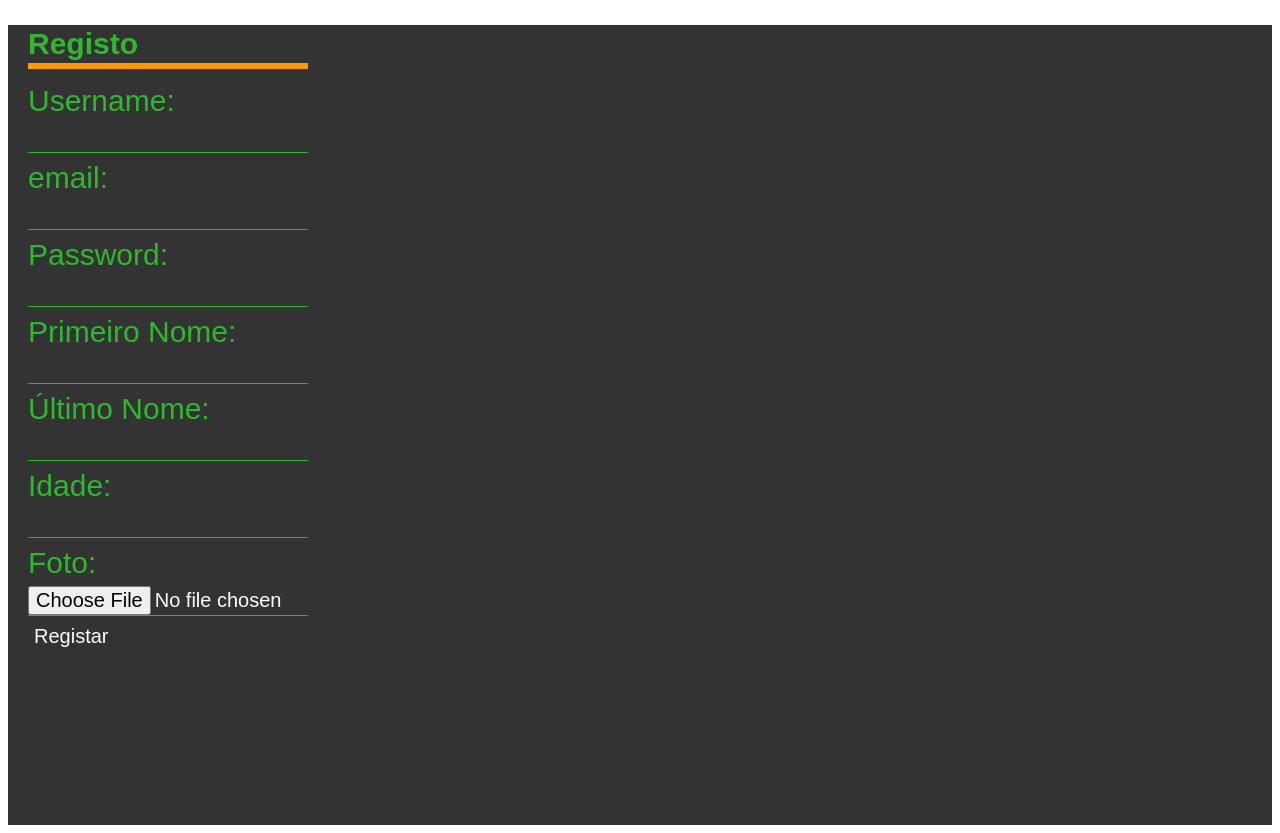
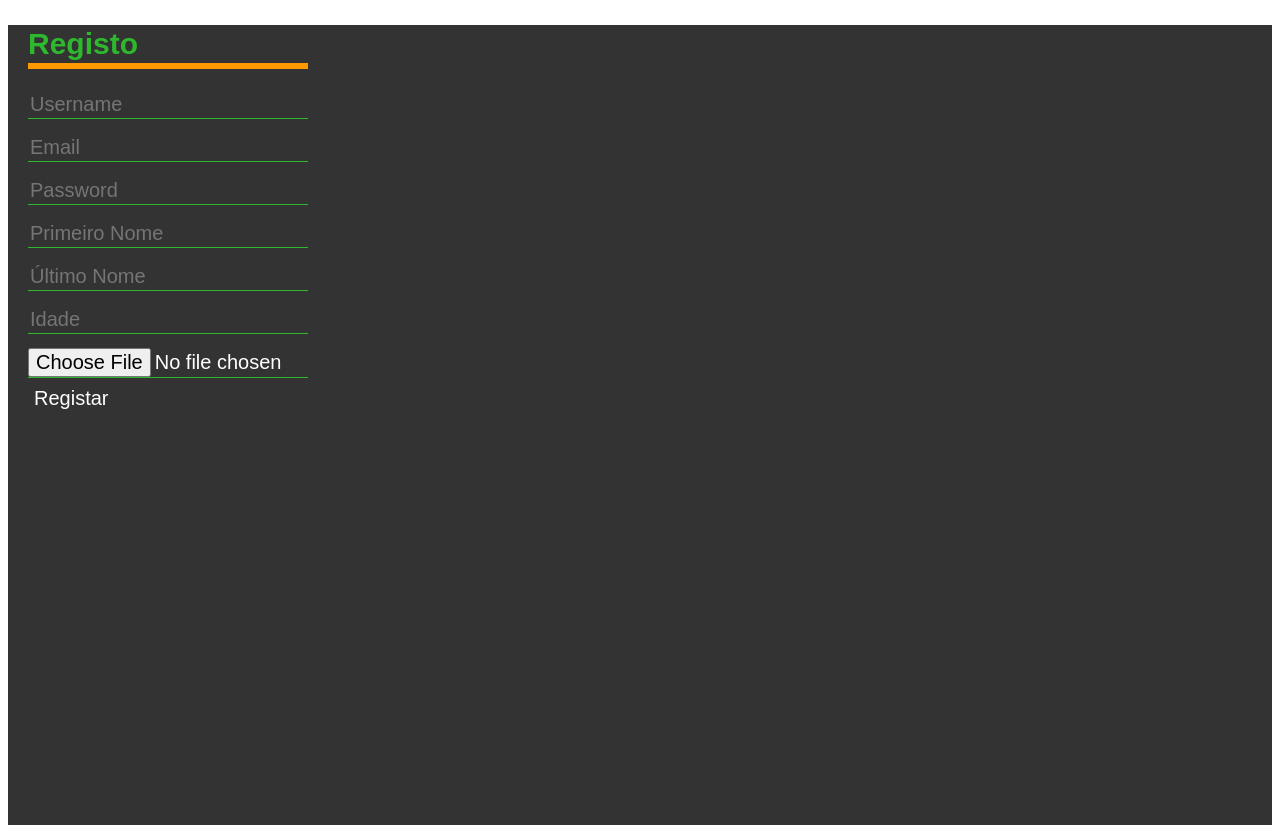
Before and after one commit to tmnf/DebabeItProject, a Django app: page /auth/register/ in a window 1280 px wide. Shown: the part 110-943 px from the top of the page. Run offline with Django 3.2, Linux system fonts and the light colour scheme.

Commit message:
Registo Template Submit Fixed

```diff
--- a/forum/templates/login/RegisterPage.html
+++ b/forum/templates/login/RegisterPage.html
@@ -6,28 +6,28 @@
         <div class="regFields">
             <h1> Registo </h1>
                     <div class="textReg">
-                        Username:<input type="text" name="username"><br>
+                        <input type="text" name="username" placeholder="Username"><br>
                     </div>
                     <div class="textReg">
-                        email:<input type="email" name="email"><br>
+                        <input type="email" name="email" placeholder="Email"><br>
                     </div>
                     <div class="textReg">
-                        Password:<input type="password" name="password"><br>
+                        <input type="password" name="password" placeholder="Password"><br>
                     </div>
                     <div class="textReg">
-                        Primeiro Nome:<input type="text" name="first_name"><br>
+                        <input type="text" name="first_name" placeholder="Primeiro Nome"><br>
                     </div>
                     <div class="textReg">
-                        Último Nome:<input type="text" name="last_name"><br>
+                        <input type="text" name="last_name" placeholder="Último Nome"><br>
                     </div>
                     <div class="textReg">
-                        Idade:<input type="number" name="age"><br>
+                        <input type="number" name="age" placeholder="Idade"><br>
                     </div>
                     <div class="textReg">
-                        Foto:<input type="file" name="pic"><br>
+                        <input type="file" name="pic"><br>
                     </div>
 
-            <input class="submitReg" type="button" value="Registar">
+            <input class="submitReg" type="submit" value="Registar">
         </div>
     </form>
 
```
Also changed, not shown: db.sqlite3.
